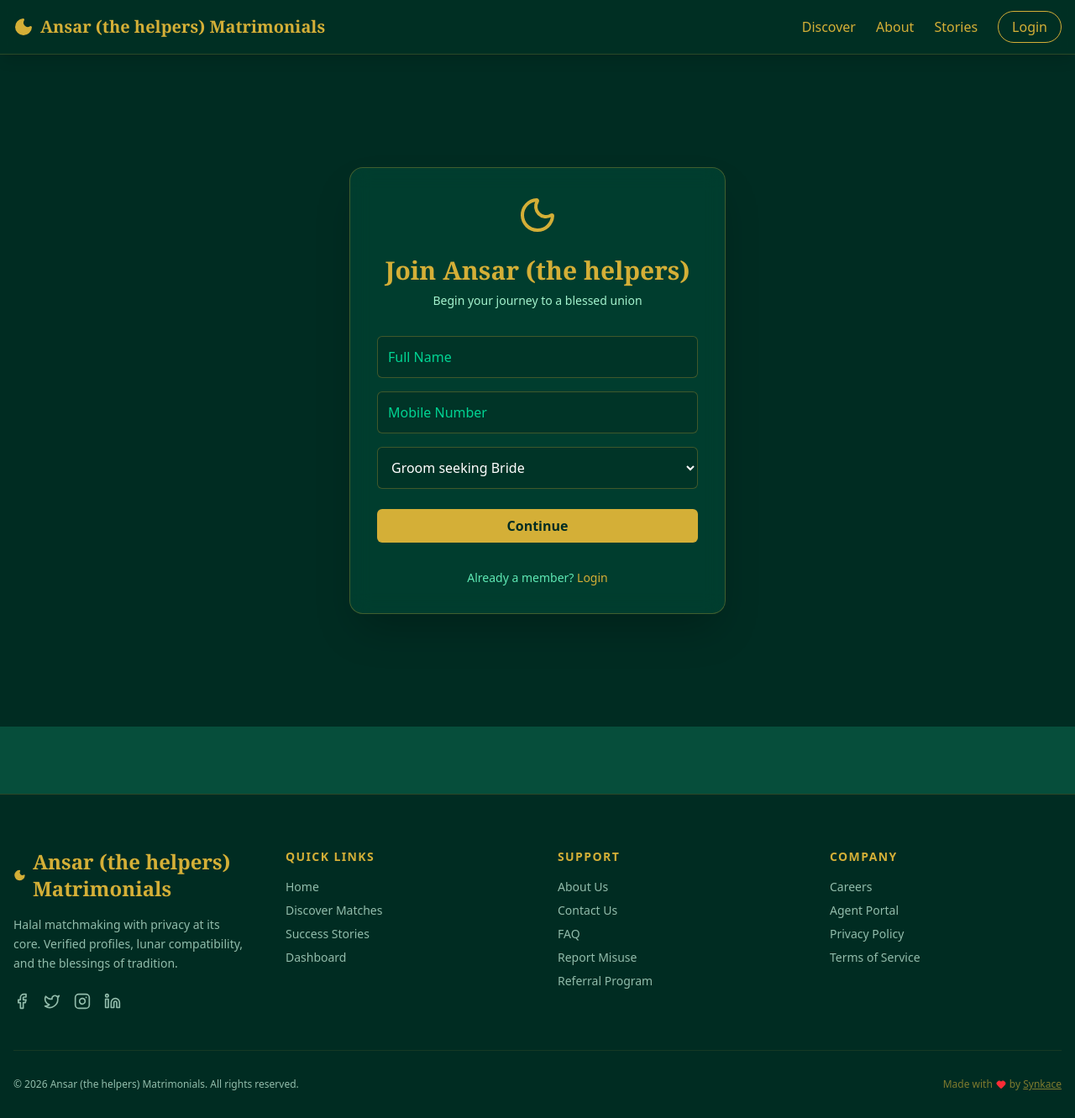
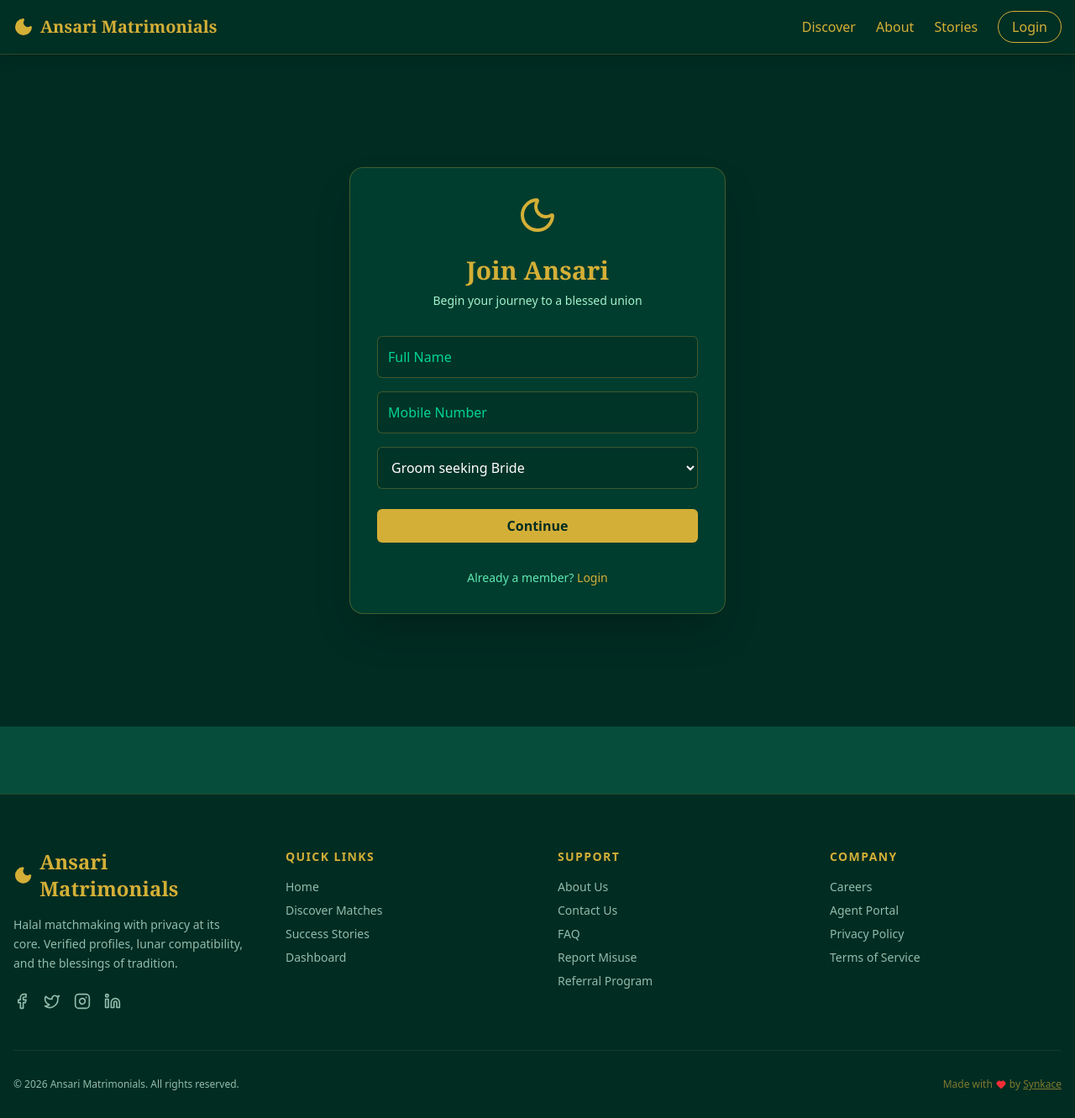
Before and after one commit to Synkace/ansarimatrimonials, a Next.js app: page /signup in a window 1280 px wide. Shown: the whole page at 84% size. Built offline with nearby package versions, Linux system fonts and the light colour scheme; no server answers.

Commit message:
Update 28

```diff
--- a/src/app/page.tsx
+++ b/src/app/page.tsx
@@ -12,14 +12,14 @@ async function getHeroContent() {
     await dbConnect();
     const data = await SiteContent.findOne({ section: 'hero' });
     return data?.content || {
-      heading: "Ansar (the helpers) Matrimonials",
+      heading: "Ansari Matrimonials",
       subheading: "Halal matchmaking with privacy at its core. Verified profiles, lunar compatibility, and the blessings of tradition.",
       ctaText: "Browse Profiles"
     };
   } catch (e) {
     console.error("Failed to fetch hero content", e);
     return {
-      heading: "Ansar (the helpers) Matrimonials",
+      heading: "Ansari Matrimonials",
       subheading: "Halal matchmaking with privacy at its core. Verified profiles, lunar compatibility, and the blessings of tradition.",
       ctaText: "Browse Profiles"
     };
@@ -75,7 +75,7 @@ export default async function Home() {
       <section className="py-20 bg-gold text-emerald-950">
         <div className="container mx-auto px-4 text-center">
           <h2 className="text-4xl font-serif font-bold mb-6">Ready to find your soulmate?</h2>
-          <p className="text-xl mb-8 opacity-90">Join thousands of happy couples who trusted Ansar (the helpers).</p>
+          <p className="text-xl mb-8 opacity-90">Join thousands of happy couples who trusted Ansari.</p>
           <Link href="/signup">
             <button className="px-10 py-4 bg-emerald-950 text-gold text-xl font-bold rounded-full hover:bg-emerald-900 transition-all shadow-xl">
               Get Started Today
--- a/src/app/signup/page.js
+++ b/src/app/signup/page.js
@@ -22,7 +22,7 @@ export default function SignupPage() {
             <div className="w-full max-w-md space-y-8 bg-emerald-900/50 p-8 rounded-2xl border border-gold/30 backdrop-blur-md shadow-2xl">
                 <div className="text-center">
                     <Moon className="mx-auto h-12 w-12 text-gold" />
-                    <h2 className="mt-6 text-3xl font-bold font-serif text-gold">Join Ansar (the helpers)</h2>
+                    <h2 className="mt-6 text-3xl font-bold font-serif text-gold">Join Ansari</h2>
                     <p className="mt-2 text-sm text-emerald-200">Begin your journey to a blessed union</p>
                 </div>
 
--- a/src/components/Footer.jsx
+++ b/src/components/Footer.jsx
@@ -12,7 +12,7 @@ export default function Footer() {
                     <div className="space-y-4">
                         <Link href="/" className="flex items-center gap-2 text-gold font-serif text-2xl font-bold">
                             <Moon className="w-6 h-6 fill-gold" />
-                            Ansar (the helpers) Matrimonials
+                            Ansari Matrimonials
                         </Link>
                         <p className="text-sm leading-relaxed max-w-xs">
                             Halal matchmaking with privacy at its core. Verified profiles, lunar compatibility, and the blessings of tradition.
@@ -61,7 +61,7 @@ export default function Footer() {
                 </div>
 
                 <div className="border-t border-gold/10 pt-8 flex flex-col md:flex-row items-center justify-between text-xs text-center md:text-left gap-4">
-                    <p>&copy; {new Date().getFullYear()} Ansar (the helpers) Matrimonials. All rights reserved.</p>
+                    <p>&copy; {new Date().getFullYear()} Ansari Matrimonials. All rights reserved.</p>
                     <div className="flex items-center gap-1 justify-center">
                         <span className="text-gold/60">Made with</span>
                         <Heart className="w-3 h-3 text-red-500 fill-red-500" />
--- a/src/components/Navbar.jsx
+++ b/src/components/Navbar.jsx
@@ -15,7 +15,7 @@ export default function Navbar() {
             <div className="container mx-auto px-4 h-16 flex items-center justify-between">
                 <Link href="/" className="text-xl font-bold font-serif flex items-center gap-2">
                     <Moon className="w-6 h-6 fill-gold" />
-                    Ansar (the helpers) Matrimonials
+                    Ansari Matrimonials
                 </Link>
 
                 {/* Desktop Menu */}
--- a/src/components/admin/SiteControls.jsx
+++ b/src/components/admin/SiteControls.jsx
@@ -5,7 +5,7 @@ import { Save, Loader } from "lucide-react";
 
 export default function SiteControls() {
     const [heroData, setHeroData] = useState({
-        heading: "Ansar (the helpers)",
+        heading: "Find Your Perfect Match in Our Community",
         subheading: "Connecting hearts with faith and tradition. Join thousands of happy couples.",
         ctaText: "Start Your Journey"
     });
```
Also changed, not shown: 1 other file (tests, documents, lock files or other folders).
